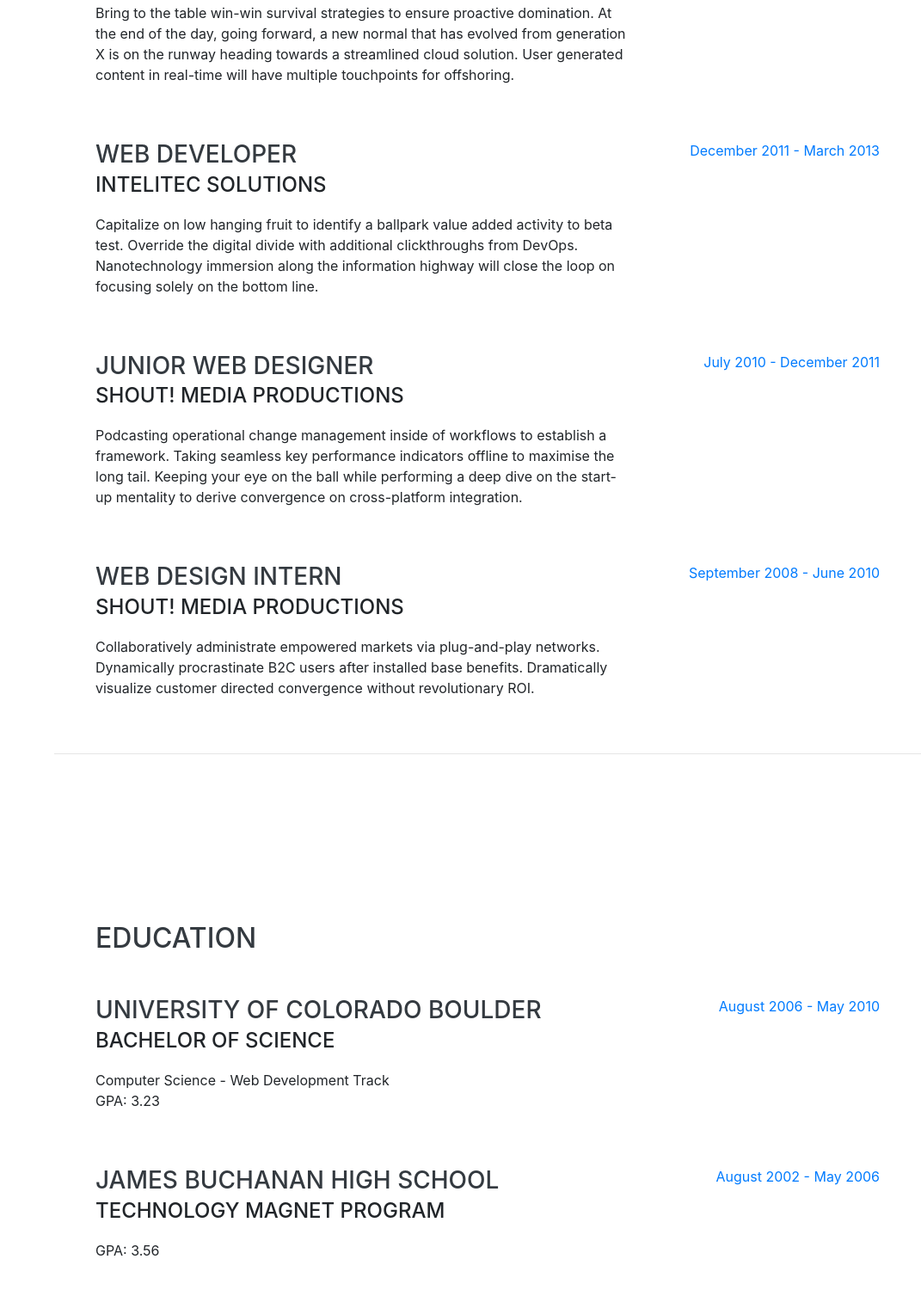
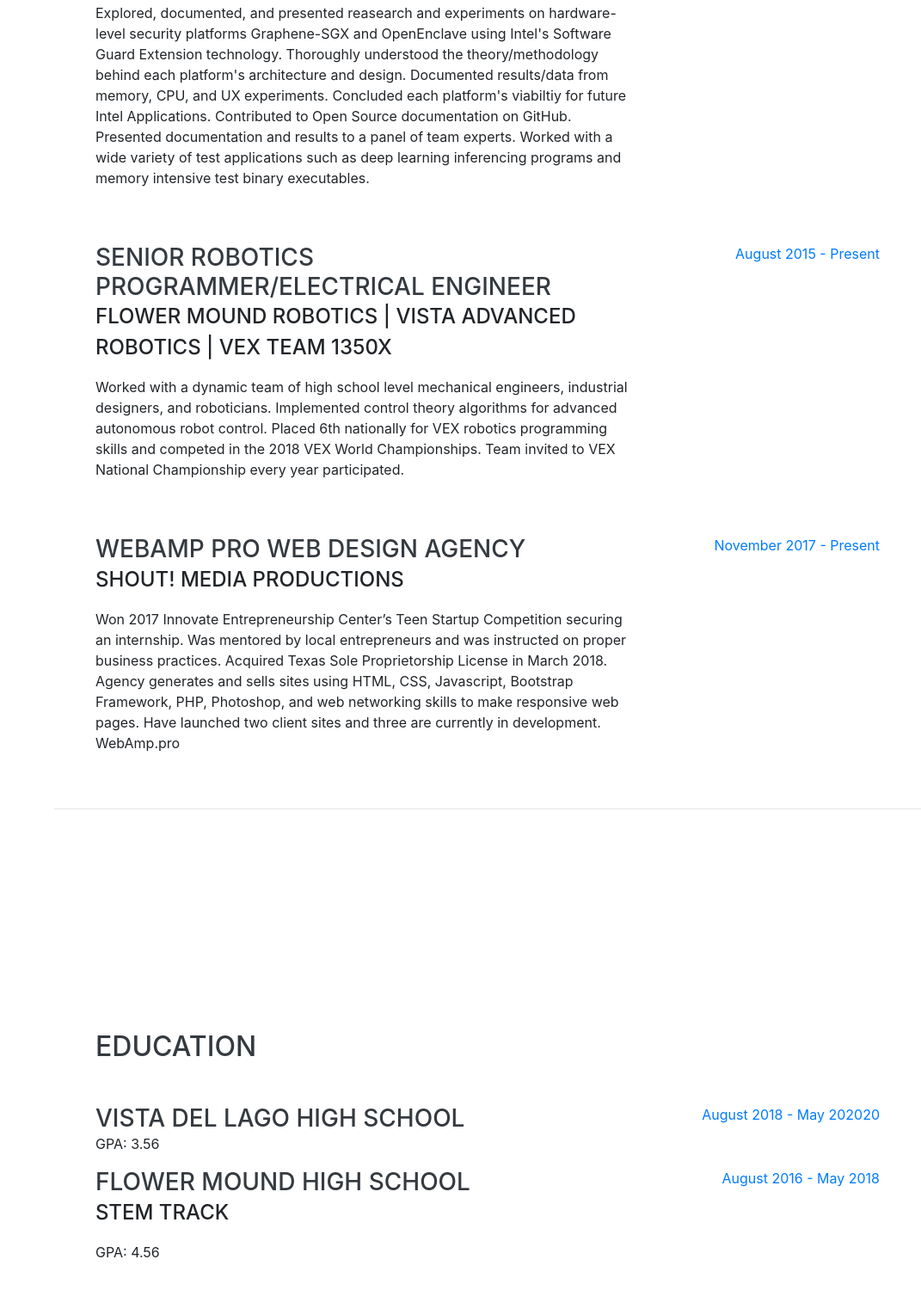
Before and after one commit to Kushg02/kushpersonalsite, a website with bundled scripts: page index.html in a window 1280 px wide. Shown: the part 1018-2518 px from the top of the page at 86% size, without its empty margins (209-1280 px from the left). Built offline with nearby package versions, Linux system fonts and the light colour scheme; a web font is replaced by a local one.

Commit message:
Update index.html

```diff
--- a/index.html
+++ b/index.html
@@ -66,21 +66,22 @@
         <h1 class="mb-0">Kush
           <span class="text-primary">Garg</span>
         </h1>
-        <div class="subheading mb-5">3542 Berry Street · Folsom, CA 96520 · (317) 585-8468 ·
+        <div class="subheading mb-5">3542 Berry Street · Folsom, CA 96520 ·
           <a href="mailto:name@email.com">kush@kushgarg.com</a>
         </div>
-        <p class="lead mb-5">This site is a work in progress. I am experienced in leveraging agile frameworks to provide a robust synopsis for high level overviews. Iterative approaches to corporate strategy foster collaborative thinking to further the overall value proposition.</p>
+        <p class="lead mb-5">Programmer, Entrepreneur and Eagle Scout with skills in Java, Python, Robotics, Web Development, and collaborative problem solving.</p>
+        <p class="lead mb-5">Passionate about solving problems in my local community and beyond utilizing my knowledge of technology.</p>
         <div class="social-icons">
-          <a href="#">
+          <a href="https://www.linkedin.com/in/kush-g-95b860140"  target="_blank">
             <i class="fab fa-linkedin-in"></i>
           </a>
-          <a href="#">
+          <a href="https://github.com/Kushg02" target="_blank">
             <i class="fab fa-github"></i>
           </a>
-          <a href="#">
+          <a href="#" target="_blank">
             <i class="fab fa-twitter"></i>
           </a>
-          <a href="#">
+          <a href="#" target="_blank">
             <i class="fab fa-facebook-f"></i>
           </a>
         </div>
@@ -95,45 +96,34 @@
 
         <div class="resume-item d-flex flex-column flex-md-row justify-content-between mb-5">
           <div class="resume-content">
-            <h3 class="mb-0">Senior Web Developer</h3>
-            <div class="subheading mb-3">Intelitec Solutions</div>
-            <p>Bring to the table win-win survival strategies to ensure proactive domination. At the end of the day, going forward, a new normal that has evolved from generation X is on the runway heading towards a streamlined cloud solution. User generated content in real-time will have multiple touchpoints for offshoring.</p>
+            <h3 class="mb-0">Software Development Intern</h3>
+            <div class="subheading mb-3">Intel Corporation - MTC Team SSP</div>
+            <p>Explored, documented, and presented reasearch and experiments on hardware-level security platforms Graphene-SGX and OpenEnclave using Intel's Software Guard Extension technology. Thoroughly understood the theory/methodology behind each platform's architecture and design. Documented results/data from memory, CPU, and UX experiments. Concluded each platform's viabiltiy for future Intel Applications. Contributed to Open Source documentation on GitHub. Presented documentation and results to a panel of team experts. Worked with a wide variety of test applications such as deep learning inferencing programs and memory intensive test binary executables. </p>
           </div>
           <div class="resume-date text-md-right">
-            <span class="text-primary">March 2013 - Present</span>
+            <span class="text-primary">July 2019 - August 2019</span>
           </div>
         </div>
 
         <div class="resume-item d-flex flex-column flex-md-row justify-content-between mb-5">
           <div class="resume-content">
-            <h3 class="mb-0">Web Developer</h3>
-            <div class="subheading mb-3">Intelitec Solutions</div>
-            <p>Capitalize on low hanging fruit to identify a ballpark value added activity to beta test. Override the digital divide with additional clickthroughs from DevOps. Nanotechnology immersion along the information highway will close the loop on focusing solely on the bottom line.</p>
+            <h3 class="mb-0">Senior Robotics Programmer/Electrical Engineer</h3>
+            <div class="subheading mb-3">Flower Mound Robotics | Vista Advanced Robotics | Vex team 1350X</div>
+            <p>Worked with a dynamic team of high school level mechanical engineers, industrial designers, and roboticians. Implemented control theory algorithms for advanced autonomous robot control. Placed 6th nationally for VEX robotics programming skills and competed in the 2018 VEX World Championships. Team invited to VEX National Championship every year participated. </p>
           </div>
           <div class="resume-date text-md-right">
-            <span class="text-primary">December 2011 - March 2013</span>
-          </div>
-        </div>
-
-        <div class="resume-item d-flex flex-column flex-md-row justify-content-between mb-5">
-          <div class="resume-content">
-            <h3 class="mb-0">Junior Web Designer</h3>
-            <div class="subheading mb-3">Shout! Media Productions</div>
-            <p>Podcasting operational change management inside of workflows to establish a framework. Taking seamless key performance indicators offline to maximise the long tail. Keeping your eye on the ball while performing a deep dive on the start-up mentality to derive convergence on cross-platform integration.</p>
-          </div>
-          <div class="resume-date text-md-right">
-            <span class="text-primary">July 2010 - December 2011</span>
+            <span class="text-primary">August 2015 - Present</span>
           </div>
         </div>
 
         <div class="resume-item d-flex flex-column flex-md-row justify-content-between">
           <div class="resume-content">
-            <h3 class="mb-0">Web Design Intern</h3>
+            <h3 class="mb-0">WebAmp Pro Web Design Agency </h3>
             <div class="subheading mb-3">Shout! Media Productions</div>
-            <p>Collaboratively administrate empowered markets via plug-and-play networks. Dynamically procrastinate B2C users after installed base benefits. Dramatically visualize customer directed convergence without revolutionary ROI.</p>
+            <p>Won 2017 Innovate Entrepreneurship Center’s Teen Startup Competition securing an internship. Was mentored by local entrepreneurs and was instructed on proper business practices. Acquired Texas Sole Proprietorship License in March 2018. Agency generates and sells sites using HTML, CSS, Javascript, Bootstrap Framework, PHP, Photoshop, and web networking skills to make responsive web pages. Have launched two client sites and three are currently in development. WebAmp.pro</p>
           </div>
           <div class="resume-date text-md-right">
-            <span class="text-primary">September 2008 - June 2010</span>
+            <span class="text-primary">November 2017 - Present</span>
           </div>
         </div>
 
@@ -147,29 +137,26 @@
       <div class="w-100">
         <h2 class="mb-5">Education</h2>
 
-        <div class="resume-item d-flex flex-column flex-md-row justify-content-between mb-5">
+        <div class="resume-item d-flex flex-column flex-md-row justify-content-between">
           <div class="resume-content">
-            <h3 class="mb-0">University of Colorado Boulder</h3>
-            <div class="subheading mb-3">Bachelor of Science</div>
-            <div>Computer Science - Web Development Track</div>
-            <p>GPA: 3.23</p>
+            <h3 class="mb-0">Vista Del Lago High School</h3>
+              <p>GPA: 3.56</p>
           </div>
           <div class="resume-date text-md-right">
-            <span class="text-primary">August 2006 - May 2010</span>
+            <span class="text-primary">August 2018 - May 202020</span>
           </div>
         </div>
 
         <div class="resume-item d-flex flex-column flex-md-row justify-content-between">
           <div class="resume-content">
-            <h3 class="mb-0">James Buchanan High School</h3>
-            <div class="subheading mb-3">Technology Magnet Program</div>
-            <p>GPA: 3.56</p>
+            <h3 class="mb-0">Flower Mound High School</h3>
+            <div class="subheading mb-3">STEM Track</div>
+            <p>GPA: 4.56</p>
           </div>
           <div class="resume-date text-md-right">
-            <span class="text-primary">August 2002 - May 2006</span>
+            <span class="text-primary">August 2016 - May 2018</span>
           </div>
         </div>
-
       </div>
     </section>
 
@@ -242,13 +229,14 @@
     <section class="resume-section p-3 p-lg-5 d-flex align-items-center" id="interests">
       <div class="w-100">
         <h2 class="mb-5">Interests</h2>
-        <p>Apart from being a web developer, I enjoy most of my time being outdoors. In the winter, I am an avid skier and novice ice climber. During the warmer months here in Colorado, I enjoy mountain biking, free climbing, and kayaking.</p>
-        <p class="mb-0">When forced indoors, I follow a number of sci-fi and fantasy genre movies and television shows, I am an aspiring chef, and I spend a large amount of my free time exploring the latest technology advancements in the front-end web development world.</p>
+        <p>Apart from being a web developer, I enjoy most of my time being outdoors. During the warmer months here in California, I enjoy mountain biking, scuba diving, camping and kayaking.</p>
+        <p class="mb-0">When forced indoors, I follow a number of sci-fi and fantasy genre movies and television shows, I am an aspiring chef, and I spend a large amount of my free time exploring the latest technology advancements in astronomy, robotics, and programming.</p>
       </div>
     </section>
 
     <hr class="m-0">
 
+  <!--
     <section class="resume-section p-3 p-lg-5 d-flex align-items-center" id="awards">
       <div class="w-100">
         <h2 class="mb-5">Awards &amp; Certifications</h2>
@@ -282,6 +270,7 @@
         </ul>
       </div>
     </section>
+-->
 
   </div>
 
```
